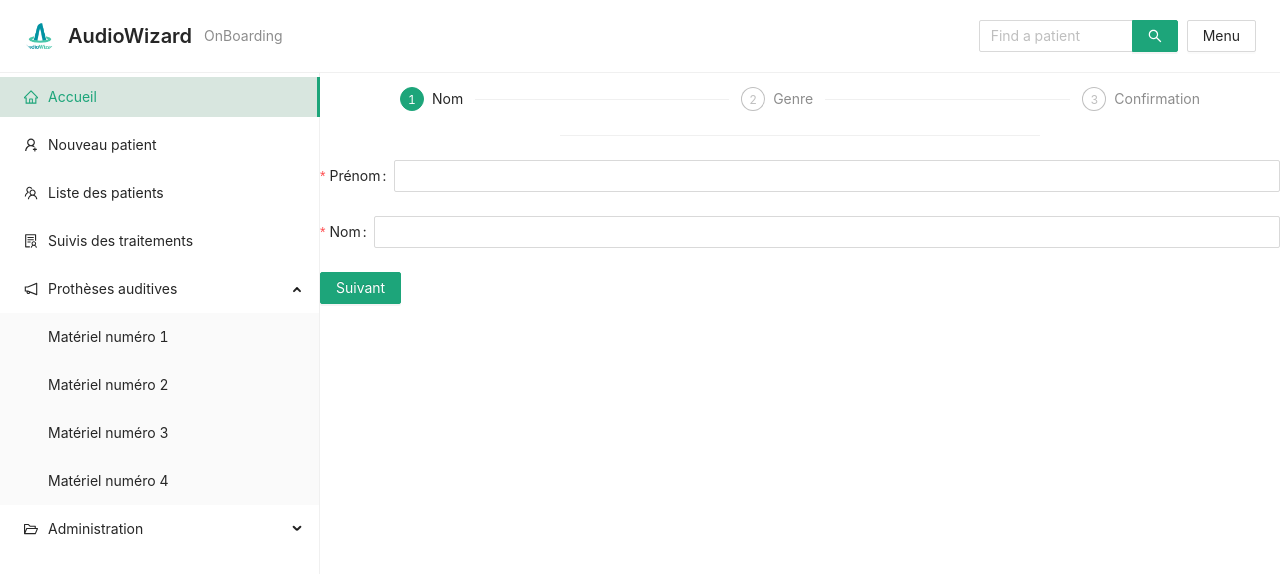
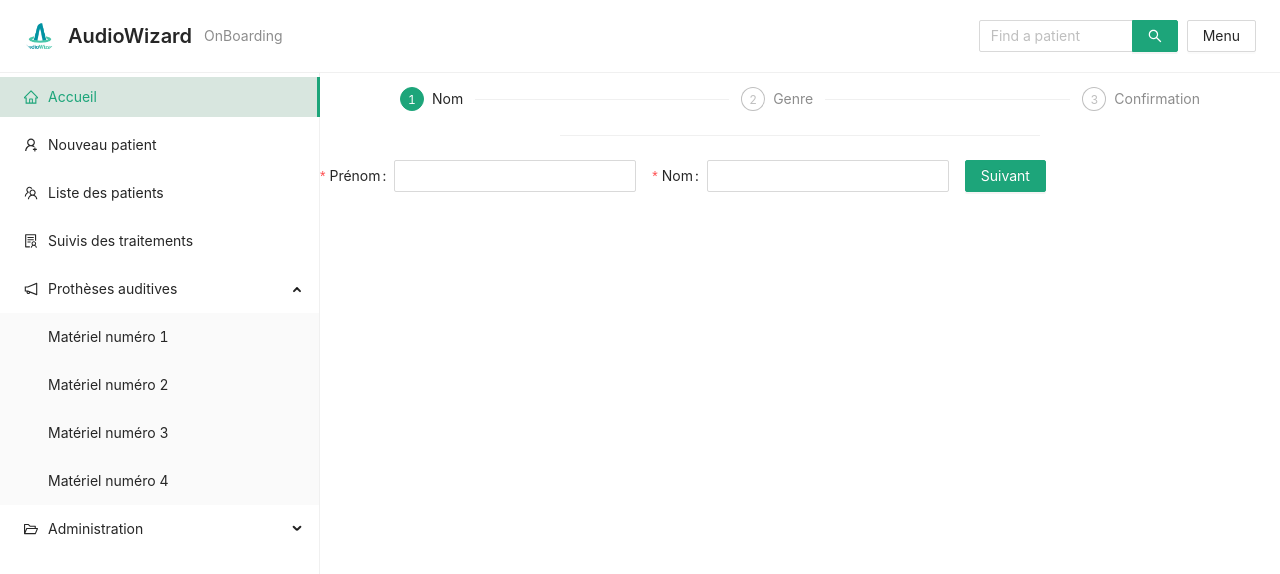
Before and after one commit to LeopoldAssogbaA/UserInterfaceAW, a React (Create React App) app: page /registration in a window 1280 px wide. Shown: the top 574 px of the page. Built offline with nearby package versions, Linux system fonts and the light colour scheme.

Commit message:
Manage Datas

```diff
--- a/src/App.jsx
+++ b/src/App.jsx
@@ -1,27 +1,33 @@
-import React from 'react';
-import { Route, Switch, useHistory } from 'react-router-dom';
-import { Button, Col, Row } from 'antd';
+import React, { useState } from 'react';
+import { Route, Switch, /* useHistory */ } from 'react-router-dom';
+import { Col, Row } from 'antd';
 
 import Header from './components/Header';
 import RightMenu from './components/Menu';
-
-import './App.less';
 import RegistrationForm from './components/Registration';
 import Home from './components/Home';
 import PatientList from './components/PatientList';
 
+import PATIENTS from './constants/patients';
+import './App.less';
+
 
 const App = () => {
-  const history = useHistory();
+  // const history = useHistory();
+  const [patients, setPatients] = useState(PATIENTS);
 
-  // TODO: Add form initValues
   // TODO: Enable item menu active with path
+  // TODO: Enhance display and styles
+  // TODO: Display Patient List in PatientList
 
+  const addNewPatient = newPatient => {
+    setPatients(state => [...state, newPatient]);
+  }
 
   return (
     <div className="app">
       <header className="header">
-        <Header />
+        <Header patients={patients} />
       </header>
       <main className="main">
         <Row>
@@ -34,7 +40,7 @@ const App = () => {
                 <Home />
               </Route>
               <Route exact path={`/registration`}>
-                <RegistrationForm />
+                <RegistrationForm addNewPatient={addNewPatient} />
               </Route>
               <Route exact path={`/patientList`}>
                 <PatientList />
--- a/src/components/Header/index.jsx
+++ b/src/components/Header/index.jsx
@@ -6,7 +6,6 @@ import {
   SettingOutlined
 } from '@ant-design/icons';
 
-import PATIENTS from '../../constants/patients';
 import './index.less';
 
 
@@ -30,14 +29,13 @@ const menu = (
   </Menu>
 );
 
-const SearchAuto = () => {
-
-  const patients = PATIENTS.map(item => ({ value: `${item.firstName} ${item.lastName}` }));
+const SearchAuto = ({ patients }) => {
+  const data = patients.map(item => ({ value: `${item.firstName} ${item.lastName}` }));
 
   return (
     <AutoComplete
       style={{ width: 200 }}
-      options={patients}
+      options={data}
       filterOption={(inputValue, option) =>
         option.value.toUpperCase().indexOf(inputValue.toUpperCase()) !== -1
       }
@@ -49,7 +47,7 @@ const SearchAuto = () => {
 
 
 
-const Header = () => {
+const Header = ({ patients }) => {
   return (
     <PageHeader
       className="site-page-header"
@@ -57,7 +55,7 @@ const Header = () => {
       avatar={{ src: '/assets/LogoAW.png' }}
       subTitle="OnBoarding"
       extra={[
-        <SearchAuto className="searchAuto" key="autoComplete" />,
+        <SearchAuto patients={patients} className="searchAuto" key="autoComplete" />,
         <Dropdown overlay={menu} placement="bottomRight" key="menuDropdown">
           <Button>Menu</Button>
         </Dropdown>
--- a/src/components/PatientList/index.jsx
+++ b/src/components/PatientList/index.jsx
@@ -1,13 +1,13 @@
 import React from 'react';
 
-import { useHistory } from 'react-router-dom';
+// import { useHistory } from 'react-router-dom';
 import { Col, Row, List } from 'antd';
 import { ManOutlined } from '@ant-design/icons';
 
 import './index.less';
 
-const PatientList = ({  }) => {
-  const history = useHistory();
+const PatientList = () => {
+  // const history = useHistory();
 
   const data = [
     {
--- a/src/components/Registration/ConfirmForm.jsx
+++ b/src/components/Registration/ConfirmForm.jsx
@@ -3,19 +3,19 @@ import React from 'react';
 import { Button } from 'antd';
 
 
-const ConfirmForm = ({ stepBackward, register }) => {
+const ConfirmForm = ({ stepBackward, register, newPatient }) => {
   // const history = useHistory();
 
   return (
-  <div>
-    <p> Voulez-vous confirmer l'enregistrement de "Nouveau Patient"</p>
-    <Button onClick={() => stepBackward()}>
-      Retour
+    <div>
+      <p> Voulez-vous confirmer l'enregistrement du patient <b>{newPatient.firstName && newPatient.lastName && newPatient.title ? newPatient.title + " " + newPatient.firstName + " " + newPatient.lastName : ""}</b>?</p>
+      <Button onClick={() => stepBackward()}>
+        Retour
     </Button>
-    <Button type="primary" onClick={() => register()}>
-      Enregistrer
+      <Button type="primary" onClick={() => register(newPatient)}>
+        Enregistrer
     </Button>
-  </div>
+    </div>
   );
 
 };
--- a/src/components/Registration/NameForm.jsx
+++ b/src/components/Registration/NameForm.jsx
@@ -1,11 +1,13 @@
 import React from 'react';
 import { Button, Form, Input } from 'antd';
+import { useForm } from 'antd/lib/form/Form';
 
 
-const NameForm = ({ stepFoward }) => {
+const NameForm = ({ stepFoward, setPatient, newPatient }) => {
+  const [nameForm] = useForm();
 
   const onFinish = values => {
-    console.log('Success:', values);
+    setPatient(values);
     stepFoward();
   };
 
@@ -15,27 +17,35 @@ const NameForm = ({ stepFoward }) => {
 
   return (
     <Form
-      initialValues={{ remember: true }}
+      form={nameForm}
+      initialValues={{
+        firstName: newPatient.firstName ? newPatient.firstName : "",
+        lastName: newPatient.lastName ? newPatient.lastName : ""
+      }}
       onFinish={onFinish}
       onFinishFailed={onFinishFailed}
+      layout="inline"
+      name="horizontal_login"
     >
       <Form.Item
         label="Prénom"
         name="firstName"
-        rules={[{ required: true, message: 'Please input your username!' }]}
+        rules={[{ required: true, message: 'Merci d\'indiquer le nom du patient ' }]}
       >
         <Input />
       </Form.Item>
       <Form.Item
         label="Nom"
         name="lastName"
-        rules={[{ required: true, message: 'Please input your username!' }]}
+        rules={[{ required: true, message: 'Merci d\'indiquer le prénom du patient ' }]}
       >
         <Input />
       </Form.Item>
-      <Button type="primary" onClick={onFinish}>
-        Suivant
-    </Button>
+      <Form.Item>
+        <Button type="primary" onClick={() => nameForm.submit()}>
+          Suivant
+      </Button>
+      </Form.Item>
     </Form>
   );
 
--- a/src/components/Registration/TitleForm.jsx
+++ b/src/components/Registration/TitleForm.jsx
@@ -1,12 +1,16 @@
 import React from 'react';
 import { Button, Form, Radio } from 'antd';
+import { useForm } from 'antd/lib/form/Form';
 
 
-const TitleForm = ({ stepFoward, stepBackward }) => {
+const TitleForm = ({ stepFoward, stepBackward, setPatient, newPatient }) => {
+  const [titleForm] = useForm();
 
-  const onFinish = values => {
-    console.log('Success:', values);
+  const onFinishTitle = values => {
     stepFoward();
+    values.sex === "m"
+      ? setPatient({ ...values, title: "Monsieur" })
+      : setPatient({ ...values, title: "Madame" });
   };
 
   const onFinishFailed = errorInfo => {
@@ -15,26 +19,31 @@ const TitleForm = ({ stepFoward, stepBackward }) => {
 
   return (
     <Form
-    initialValues={{ remember: true }}
-    onFinish={onFinish}
+      form={titleForm}
+      initialValues={{ sex: newPatient.sex ? newPatient.sex : null }}
+      onFinish={onFinishTitle}
       onFinishFailed={onFinishFailed}
     >
       <Form.Item
-      label="Prénom"
-      name="firstName"
-      rules={[{ required: true, message: 'Please input your username!' }]}
+        label="Genre"
+        name="sex"
+        rules={[{ required: true, message: 'Choisissez un genre.' }]}
       >
-      <Radio.Group defaultValue="m" size="large">
+        <Radio.Group size="large">
           <Radio.Button value="m">Homme</Radio.Button>
           <Radio.Button value="f">Femme</Radio.Button>
         </Radio.Group>
       </Form.Item>
+      <Form.Item>
         <Button onClick={stepBackward}>
           Retour
       </Button>
-    <Button type="primary" onClick={onFinish}>
+      </Form.Item>
+      <Form.Item>
+        <Button type="primary" onClick={() => titleForm.submit()}>
           Suivant
       </Button>
+      </Form.Item>
     </Form>
   );
 
--- a/src/components/Registration/index.jsx
+++ b/src/components/Registration/index.jsx
@@ -1,4 +1,5 @@
 import React, { useState } from 'react';
+import { useHistory } from 'react-router-dom';
 
 import NameForm from './NameForm';
 import TitleForm from './TitleForm';
@@ -7,20 +8,28 @@ import ConfirmForm from './ConfirmForm';
 import StepRender from '../Steps';
 
 
-const RegistrationForm = () => {
+const RegistrationForm = ({ addNewPatient }) => {
+  const history = useHistory();
   const [stepIndex, setStepIndex] = useState(0);
+  const [newPatient, setNewPatient] = useState({});
 
-  const registerPatient = () => {
-    console.log('Register Patient');
+  const registerPatient = patient => {
+    addNewPatient(patient);
+    setPatient({});
+    history.push("/patientList");
   };
 
   const stepFoward = () => {
-    setStepIndex(state => state+1);
+    setStepIndex(state => state + 1);
   };
 
   const stepBackward = () => {
-    setStepIndex(state => state-1);
+    setStepIndex(state => state - 1);
   };
+
+  const setPatient = values => {
+    setNewPatient(state => ({ ...state, ...values }));
+  }
 
   return (
     <div>
@@ -30,13 +39,19 @@ const RegistrationForm = () => {
           switch (stepIndex) {
             case 0:
               return (
-                        <NameForm stepFoward={stepFoward} />
+                <NameForm
+                  stepFoward={stepFoward}
+                  setPatient={setPatient}
+                  newPatient={newPatient}
+                />
               );
             case 1:
               return (
                 <TitleForm
                   stepBackward={stepBackward}
                   stepFoward={stepFoward}
+                  setPatient={setPatient}
+                  newPatient={newPatient}
                 />
               );
             case 2:
@@ -44,12 +59,15 @@ const RegistrationForm = () => {
                 <ConfirmForm
                   stepBackward={stepBackward}
                   register={registerPatient}
+                  newPatient={newPatient}
                 />
               );
             default:
               return (
                 <NameForm
                   stepBackward={stepBackward}
+                  setPatient={setPatient}
+                  newPatient={newPatient}
                 />
               );
           }
--- a/src/constants/patients.jsx
+++ b/src/constants/patients.jsx
@@ -1,28 +1,33 @@
 const PATIENTS = [
-   {
+  {
     firstName: 'Jean',
-    lastName: 'Marche' ,
-    title: 'Monsieur'
+    lastName: 'Marche',
+    title: 'Monsieur',
+    sex: 'm'
   },
   {
     firstName: 'Paul',
-    lastName: 'Dumont' ,
-    title: 'Monsieur'
+    lastName: 'Dumont',
+    title: 'Monsieur',
+    sex: 'm'
   },
   {
     firstName: 'Marie',
-    lastName: 'Dupont' ,
-    title: 'Madame'
+    lastName: 'Dupont',
+    title: 'Madame',
+    sex: 'f'
   },
   {
     firstName: 'Cécile',
-    lastName: 'Franche' ,
-    title: 'Madame'
+    lastName: 'Franche',
+    title: 'Madame',
+    sex: 'f'
   },
   {
     firstName: 'Eric',
-    lastName: 'Bouchet' ,
-    title: 'Monsieur'
+    lastName: 'Bouchet',
+    title: 'Monsieur',
+    sex: 'm'
   }
 ];
 
```
Lines whose indentation alone changed are shown as unchanged.
